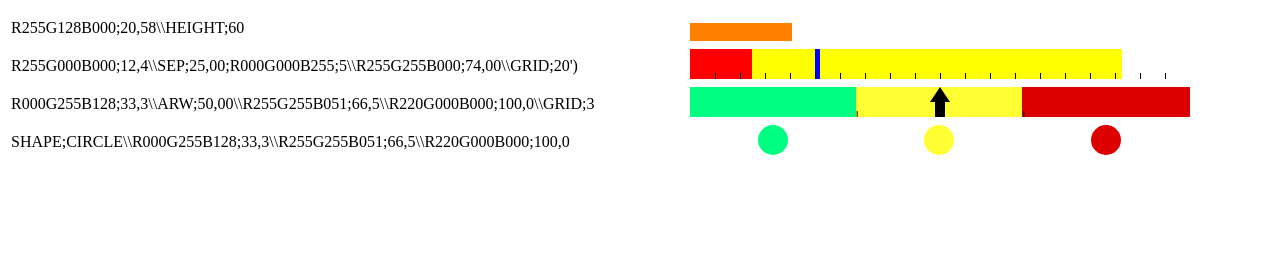
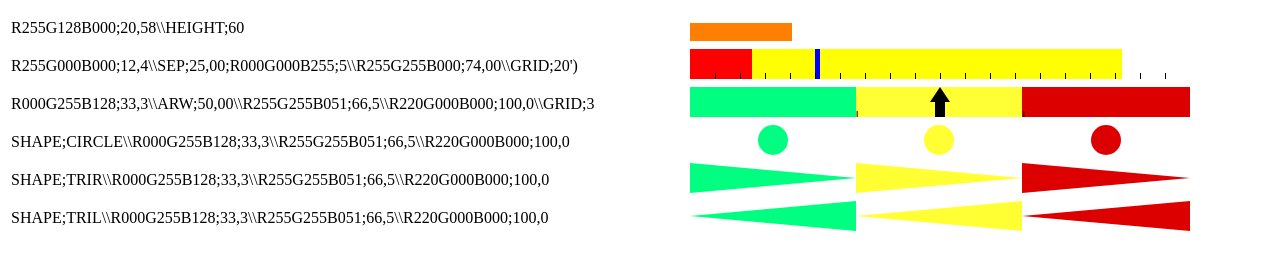
Before and after one commit to casetta-smeup/canvas-js, a plain HTML site: page index.html in a window 1280 px wide. Drawn offline with Linux system fonts and the light colour scheme.

Commit message:
tril and trir

```diff
--- a/app.js
+++ b/app.js
@@ -21,6 +21,8 @@ function onload() {
     new GraphicCell('canvas01', 'R255G000B000;12,4\\SEP;25,00;R000G000B255;5\\R255G255B000;74,00\\GRID;20').draw();
     new GraphicCell('canvas02', 'R000G255B128;33,3\\ARW;50,00\\R255G255B051;66,5\\R220G000B000;100,0\\GRID;3').draw();
     new GraphicCell('canvas03', 'SHAPE;CIRCLE\\R000G255B128;33,3\\R255G255B051;66,5\\R220G000B000;100,0').draw();
+    new GraphicCell('canvas04', 'SHAPE;TRIR\\R000G255B128;33,3\\R255G255B051;66,5\\R220G000B000;100,0').draw();
+    new GraphicCell('canvas05', 'SHAPE;TRIL\\R000G255B128;33,3\\R255G255B051;66,5\\R220G000B000;100,0').draw();
 }
 
 class GraphicElement {
@@ -226,9 +228,11 @@ class GraphicCell {
                         break;
 
                     case 'tril':
+                        startX = this.getNewStarXFromTril(startX, elem);
                         break;
 
                     case 'trir':
+                        startX = this.getNewStarXFromTrir(startX, elem);
                         break;
 
                     default:
@@ -373,9 +377,24 @@ class GraphicCell {
         return newStartX;
     }
 
-    drawRect(x, y, width, height, c) {
-        this.ctx.fillStyle = c.toString();
-        this.ctx.fillRect(x, y, width, height);
+    getNewStarXFromTril(startX, tril) {
+        var newStartX = this.getDim(this.canvas.width, tril.getWidth());
+
+        if (!tril.isTrasparent()) {
+            this.drawTri(newStartX, 0, startX, this.canvas.height / 2, tril.getColor());
+        }
+
+        return newStartX;
+    }
+
+    getNewStarXFromTrir(startX, trir) {
+        var newStartX = this.getDim(this.canvas.width, trir.getWidth());
+
+        if (!trir.isTrasparent()) {
+            this.drawTri(startX, 0, newStartX, this.canvas.height / 2, trir.getColor());
+        }
+
+        return newStartX;
     }
 
     drawArc(x, radius, c) {
@@ -384,4 +403,18 @@ class GraphicCell {
         this.ctx.arc(x, radius, radius, 0, 2 * Math.PI, true);
         this.ctx.fill();
     }
+
+    drawRect(x, y, width, height, c) {
+        this.ctx.fillStyle = c.toString();
+        this.ctx.fillRect(x, y, width, height);
+    }
+
+    drawTri(x1, y1, x2, y2, c) {
+        this.ctx.fillStyle = c.toString();
+        this.ctx.beginPath();
+        this.ctx.moveTo(x1, y1);
+        this.ctx.lineTo(x2, y2);
+        this.ctx.lineTo(x1, this.canvas.height);
+        this.ctx.fill();
+    }
 }
--- a/index.html
+++ b/index.html
@@ -39,6 +39,18 @@
                     <canvas id="canvas03" width="500" height="30"></canvas>
                 </td>
             </tr>
+            <tr>
+                <td>SHAPE;TRIR\\R000G255B128;33,3\\R255G255B051;66,5\\R220G000B000;100,0</td>
+                <td>
+                    <canvas id="canvas04" width="500" height="30"></canvas>
+                </td>
+            </tr>
+            <tr>
+                <td>SHAPE;TRIL\\R000G255B128;33,3\\R255G255B051;66,5\\R220G000B000;100,0</td>
+                <td>
+                    <canvas id="canvas05" width="500" height="30"></canvas>
+                </td>
+            </tr>
         <tbody>
     </table>
 </body>
```
